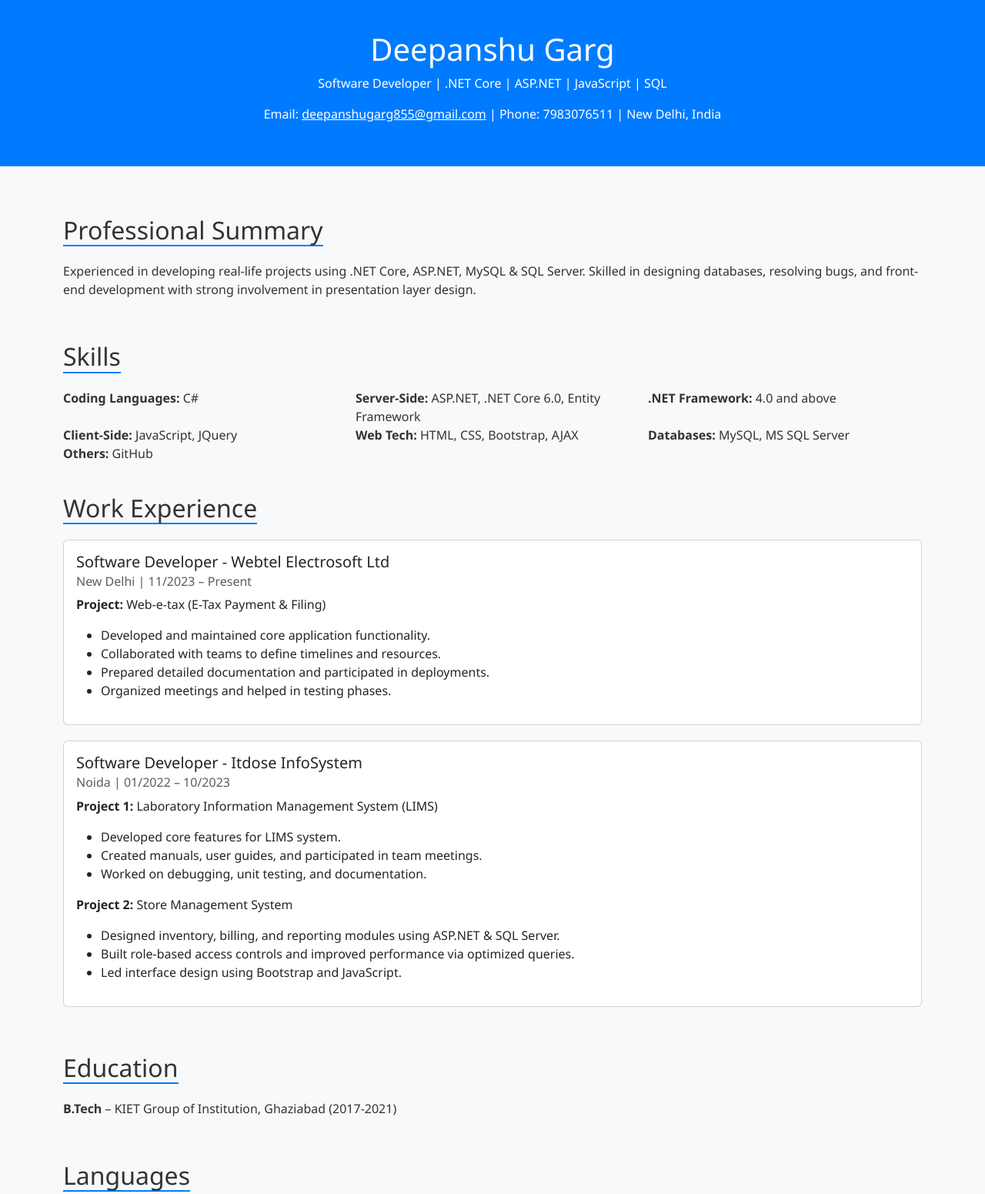
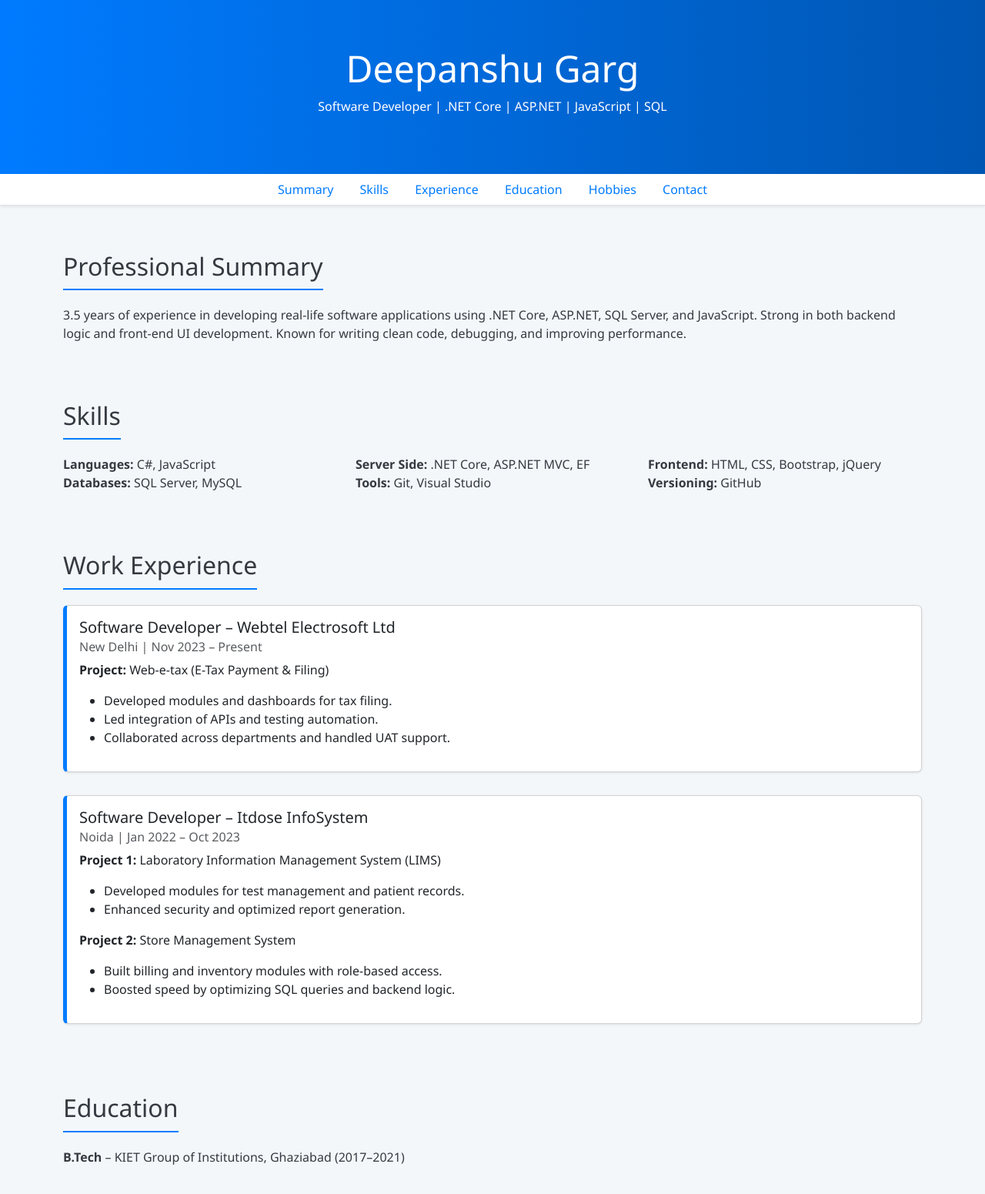
Before and after one commit to DeepanshuGargDeveloper/WebPage, a plain HTML site: page Portfolio.html in a window 1280 px wide. Shown: the top 1551 px of the page at 77% size. Drawn offline with nearby package versions, Linux system fonts and the light colour scheme.

Commit message:
Update Portfolio.html

```diff
--- a/Portfolio.html
+++ b/Portfolio.html
@@ -8,98 +8,140 @@
   <style>
     body {
       font-family: 'Segoe UI', sans-serif;
-      background-color: #f8f9fa;
-      color: #333;
+      background-color: #f4f7fa;
+      color: #343a40;
     }
     header {
-      background-color: #007bff;
+      background: linear-gradient(to right, #007bff, #0056b3);
       color: white;
-      padding: 40px 0;
+      padding: 60px 20px;
+      text-align: center;
+    }
+    header h1 {
+      font-size: 3rem;
+    }
+    .nav-section {
+      background-color: #ffffff;
+      border-bottom: 1px solid #dee2e6;
+    }
+    .nav-section a {
+      color: #007bff;
+      margin: 0 15px;
+      text-decoration: none;
+      font-weight: 500;
     }
     .section-title {
-      margin-top: 40px;
+      margin-top: 60px;
       margin-bottom: 20px;
+      padding-bottom: 10px;
       border-bottom: 2px solid #007bff;
       display: inline-block;
     }
     .card {
-      margin-bottom: 20px;
+      margin-bottom: 30px;
+      border-left: 5px solid #007bff;
+      box-shadow: 0 1px 3px rgba(0,0,0,0.1);
     }
     footer {
       text-align: center;
       padding: 20px 0;
-      background-color: #e9ecef;
-      margin-top: 40px;
+      background-color: #f1f3f5;
+      color: #6c757d;
+      margin-top: 60px;
+    }
+    .nav-link:hover {
+      text-decoration: underline;
     }
   </style>
 </head>
 <body>
 
-<header class="text-center">
+<header>
   <h1>Deepanshu Garg</h1>
   <p>Software Developer | .NET Core | ASP.NET | JavaScript | SQL</p>
-  <p>Email: <a href="mailto:deepanshugarg855@gmail.com" class="text-white">deepanshugarg855@gmail.com</a> | Phone: 7983076511 | New Delhi, India</p>
 </header>
 
-<div class="container mt-4">
+<nav class="nav-section py-2 text-center sticky-top shadow-sm">
+  <a href="#summary" class="nav-link d-inline">Summary</a>
+  <a href="#skills" class="nav-link d-inline">Skills</a>
+  <a href="#experience" class="nav-link d-inline">Experience</a>
+  <a href="#education" class="nav-link d-inline">Education</a>
+  <a href="#hobbies" class="nav-link d-inline">Hobbies</a>
+  <a href="#contact" class="nav-link d-inline">Contact</a>
+</nav>
 
+<div class="container">
+
+  <section id="summary">
     <h2 class="section-title">Professional Summary</h2>
-  <p>Experienced in developing real-life projects using .NET Core, ASP.NET, MySQL & SQL Server. Skilled in designing databases, resolving bugs, and front-end development with strong involvement in presentation layer design.</p>
+    <p>3.5 years of experience in developing real-life software applications using .NET Core, ASP.NET, SQL Server, and JavaScript. Strong in both backend logic and front-end UI development. Known for writing clean code, debugging, and improving performance.</p>
+  </section>
 
+  <section id="skills">
     <h2 class="section-title">Skills</h2>
-  <div class="row">
-    <div class="col-md-4"><strong>Coding Languages:</strong> C#</div>
-    <div class="col-md-4"><strong>Server-Side:</strong> ASP.NET, .NET Core 6.0, Entity Framework</div>
-    <div class="col-md-4"><strong>.NET Framework:</strong> 4.0 and above</div>
-    <div class="col-md-4"><strong>Client-Side:</strong> JavaScript, JQuery</div>
-    <div class="col-md-4"><strong>Web Tech:</strong> HTML, CSS, Bootstrap, AJAX</div>
-    <div class="col-md-4"><strong>Databases:</strong> MySQL, MS SQL Server</div>
-    <div class="col-md-4"><strong>Others:</strong> GitHub</div>
+    <div class="row mb-3">
+      <div class="col-md-4"><strong>Languages:</strong> C#, JavaScript</div>
+      <div class="col-md-4"><strong>Server Side:</strong> .NET Core, ASP.NET MVC, EF</div>
+      <div class="col-md-4"><strong>Frontend:</strong> HTML, CSS, Bootstrap, jQuery</div>
+      <div class="col-md-4"><strong>Databases:</strong> SQL Server, MySQL</div>
+      <div class="col-md-4"><strong>Tools:</strong> Git, Visual Studio</div>
+      <div class="col-md-4"><strong>Versioning:</strong> GitHub</div>
     </div>
+  </section>
 
+  <section id="experience">
     <h2 class="section-title">Work Experience</h2>
 
     <div class="card">
       <div class="card-body">
-      <h5 class="card-title">Software Developer - Webtel Electrosoft Ltd</h5>
-      <h6 class="card-subtitle mb-2 text-muted">New Delhi | 11/2023 – Present</h6>
+        <h5 class="card-title">Software Developer – Webtel Electrosoft Ltd</h5>
+        <h6 class="card-subtitle mb-2 text-muted">New Delhi | Nov 2023 – Present</h6>
         <p><strong>Project:</strong> Web-e-tax (E-Tax Payment & Filing)</p>
         <ul>
-        <li>Developed and maintained core application functionality.</li>
-        <li>Collaborated with teams to define timelines and resources.</li>
-        <li>Prepared detailed documentation and participated in deployments.</li>
-        <li>Organized meetings and helped in testing phases.</li>
+          <li>Developed modules and dashboards for tax filing.</li>
+          <li>Led integration of APIs and testing automation.</li>
+          <li>Collaborated across departments and handled UAT support.</li>
         </ul>
       </div>
     </div>
 
     <div class="card">
       <div class="card-body">
-      <h5 class="card-title">Software Developer - Itdose InfoSystem</h5>
-      <h6 class="card-subtitle mb-2 text-muted">Noida | 01/2022 – 10/2023</h6>
+        <h5 class="card-title">Software Developer – Itdose InfoSystem</h5>
+        <h6 class="card-subtitle mb-2 text-muted">Noida | Jan 2022 – Oct 2023</h6>
         <p><strong>Project 1:</strong> Laboratory Information Management System (LIMS)</p>
         <ul>
-        <li>Developed core features for LIMS system.</li>
-        <li>Created manuals, user guides, and participated in team meetings.</li>
-        <li>Worked on debugging, unit testing, and documentation.</li>
+          <li>Developed modules for test management and patient records.</li>
+          <li>Enhanced security and optimized report generation.</li>
         </ul>
         <p><strong>Project 2:</strong> Store Management System</p>
         <ul>
-        <li>Designed inventory, billing, and reporting modules using ASP.NET & SQL Server.</li>
-        <li>Built role-based access controls and improved performance via optimized queries.</li>
-        <li>Led interface design using Bootstrap and JavaScript.</li>
+          <li>Built billing and inventory modules with role-based access.</li>
+          <li>Boosted speed by optimizing SQL queries and backend logic.</li>
         </ul>
       </div>
     </div>
+  </section>
 
+  <section id="education">
     <h2 class="section-title">Education</h2>
-  <p><strong>B.Tech</strong> – KIET Group of Institution, Ghaziabad (2017-2021)</p>
+    <p><strong>B.Tech</strong> – KIET Group of Institutions, Ghaziabad (2017–2021)</p>
+  </section>
 
-  <h2 class="section-title">Languages</h2>
-  <p>English, Hindi</p>
+  <section id="hobbies">
+    <h2 class="section-title">Languages & Hobbies</h2>
+    <p><strong>Languages:</strong> English, Hindi</p>
+    <p><strong>Hobbies:</strong> Singing, Chess</p>
+  </section>
 
-  <h2 class="section-title">Hobbies</h2>
-  <p>Singing, Chess</p>
+  <section id="contact">
+    <h2 class="section-title">Contact</h2>
+    <p><strong>Email:</strong> <a href="mailto:deepanshugarg855@gmail.com">deepanshugarg855@gmail.com</a></p>
+    <p><strong>Phone:</strong> +91-7983076511</p>
+    <p><strong>Location:</strong> New Delhi, India</p>
+    <!-- <p><strong>Portfolio:</strong> <a href="https://deepanshugargdeveloper.github.io/WebPage/Portfolio.html" target="_blank">View Website</a></p> -->
+    <p><strong>LinkedIn:</strong> <a href="https://www.linkedin.com/in/deepanshugargdeveloper" target="_blank">linkedin.com/in/deepanshugargdeveloper</a></p>
+  </section>
 
 </div>
 
```
Lines whose indentation alone changed are shown as unchanged.
